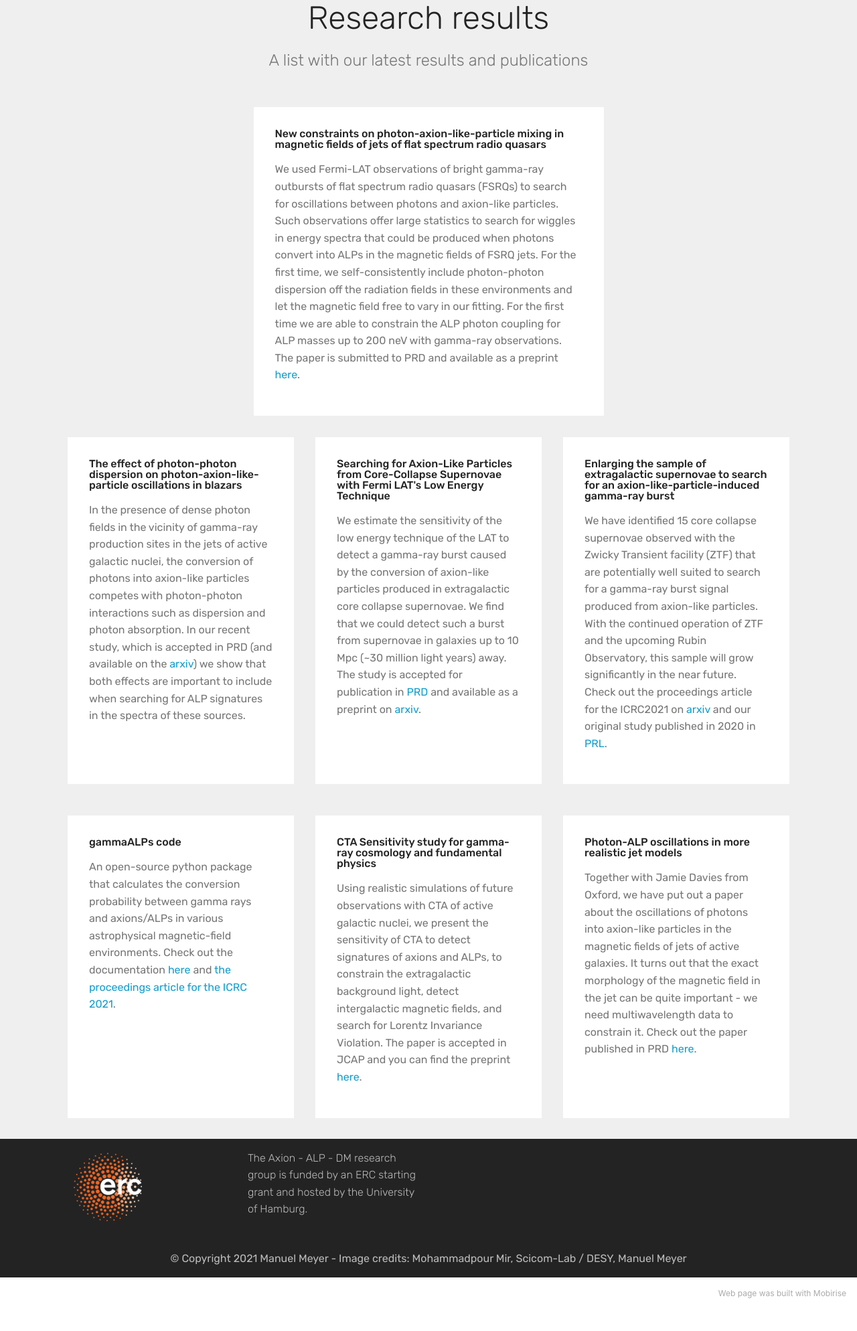
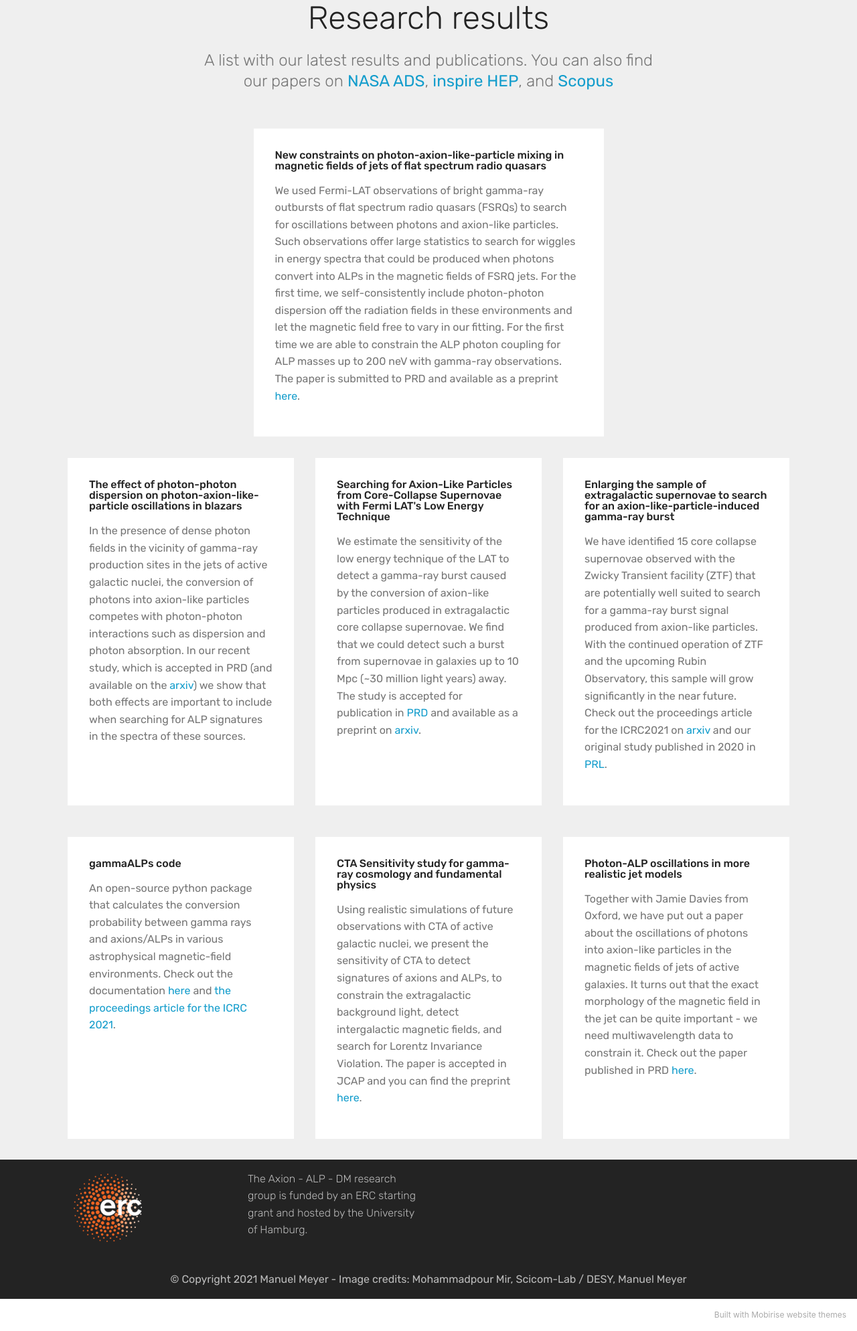
Before and after one commit to axion-alp-dm/axion-alp-dm.github.io, a plain HTML site: page index.html in a window 1280 px wide. Shown: the part 6083-8071 px from the top of the page at 67% size. Before the commit the page ends 8039 px from the top, so only its background shows below. Drawn offline with Linux system fonts and the light colour scheme; files whose address does not match are found by name.

Commit message:
added links to abstract services

```diff
--- a/index.html
+++ b/index.html
@@ -398,7 +398,7 @@
             <div class="title col-12 col-md-8">
                 <h2 class="align-center pb-3 mbr-fonts-style display-2">
                     Research results</h2>
-                <h3 class="mbr-section-subtitle align-center mbr-light mbr-fonts-style display-5">A list with our latest results and publications</h3>
+                <h3 class="mbr-section-subtitle align-center mbr-light mbr-fonts-style display-5">A list with our latest results and publications. You can also find our papers on <a href="https://ui.adsabs.harvard.edu/search/q=full%3A%22948689%22%20full%3A%22axionDM%22&sort=date%20desc%2C%20bibcode%20desc&p_=0" class="text-primary" target="_blank">NASA ADS</a>, <a href="https://inspirehep.net/literature?sort=mostrecent&size=25&page=1&q=fulltext%3Aaxiondm%20fulltext%3A948689&ui-citation-summary=true" class="text-primary" target="_blank">inspire HEP</a>, and <a href="https://www.scopus.com/results/results.uri?sort=plf-f&src=s&st1=axionDM+948689&sid=19132480d49ff9f8d4256a715d5678b8&sot=b&sdt=b&sl=24&s=FUND-ALL%28axionDM+948689%29&origin=searchbasic&editSaveSearch=&yearFrom=Before+1960&yearTo=Present&featureToggles=FEATURE_DOCUMENT_RESULT_MICRO_UI%3A1&sessionSearchId=19132480d49ff9f8d4256a715d5678b8&limit=10" class="text-primary" target="_blank">Scopus</a></h3>
 
             </div>
         </div>
@@ -554,7 +554,7 @@
             </div>
         </div>
     </div>
-</section><section style="background-color: #fff; font-family: -apple-system, BlinkMacSystemFont, 'Segoe UI', 'Roboto', 'Helvetica Neue', Arial, sans-serif; color:#aaa; font-size:12px; padding: 0; align-items: center; display: flex;"><a href="https://mobirise.site/o" style="flex: 1 1; height: 3rem; padding-left: 1rem;"></a><p style="flex: 0 0 auto; margin:0; padding-right:1rem;">Web page <a href="https://mobirise.site/f" style="color:#aaa;">was built</a> with Mobirise</p></section><script src="assets/popper/popper.min.js"></script>  <script src="assets/web/assets/jquery/jquery.min.js"></script>  <script src="assets/bootstrap/js/bootstrap.min.js"></script>  <script src="assets/tether/tether.min.js"></script>  <script src="assets/smoothscroll/smooth-scroll.js"></script>  <script src="assets/dropdown/js/nav-dropdown.js"></script>  <script src="assets/dropdown/js/navbar-dropdown.js"></script>  <script src="assets/touchswipe/jquery.touch-swipe.min.js"></script>  <script src="assets/ytplayer/jquery.mb.ytplayer.min.js"></script>  <script src="assets/vimeoplayer/jquery.mb.vimeo_player.js"></script>  <script src="assets/bootstrapcarouselswipe/bootstrap-carousel-swipe.js"></script>  <script src="assets/theme/js/script.js"></script>  <script src="assets/slidervideo/script.js"></script>
+</section><section style="background-color: #fff; font-family: -apple-system, BlinkMacSystemFont, 'Segoe UI', 'Roboto', 'Helvetica Neue', Arial, sans-serif; color:#aaa; font-size:12px; padding: 0; align-items: center; display: flex;"><a href="https://mobirise.site/d" style="flex: 1 1; height: 3rem; padding-left: 1rem;"></a><p style="flex: 0 0 auto; margin:0; padding-right:1rem;">Built with Mobirise <a href="https://mobirise.site/u" style="color:#aaa;">website</a> themes</p></section><script src="assets/popper/popper.min.js"></script>  <script src="assets/web/assets/jquery/jquery.min.js"></script>  <script src="assets/bootstrap/js/bootstrap.min.js"></script>  <script src="assets/tether/tether.min.js"></script>  <script src="assets/smoothscroll/smooth-scroll.js"></script>  <script src="assets/dropdown/js/nav-dropdown.js"></script>  <script src="assets/dropdown/js/navbar-dropdown.js"></script>  <script src="assets/touchswipe/jquery.touch-swipe.min.js"></script>  <script src="assets/ytplayer/jquery.mb.ytplayer.min.js"></script>  <script src="assets/vimeoplayer/jquery.mb.vimeo_player.js"></script>  <script src="assets/bootstrapcarouselswipe/bootstrap-carousel-swipe.js"></script>  <script src="assets/theme/js/script.js"></script>  <script src="assets/slidervideo/script.js"></script>
 
 
 </body>
```
Also changed, not shown: page1.html (+1 -1 lines), 1 other file.
